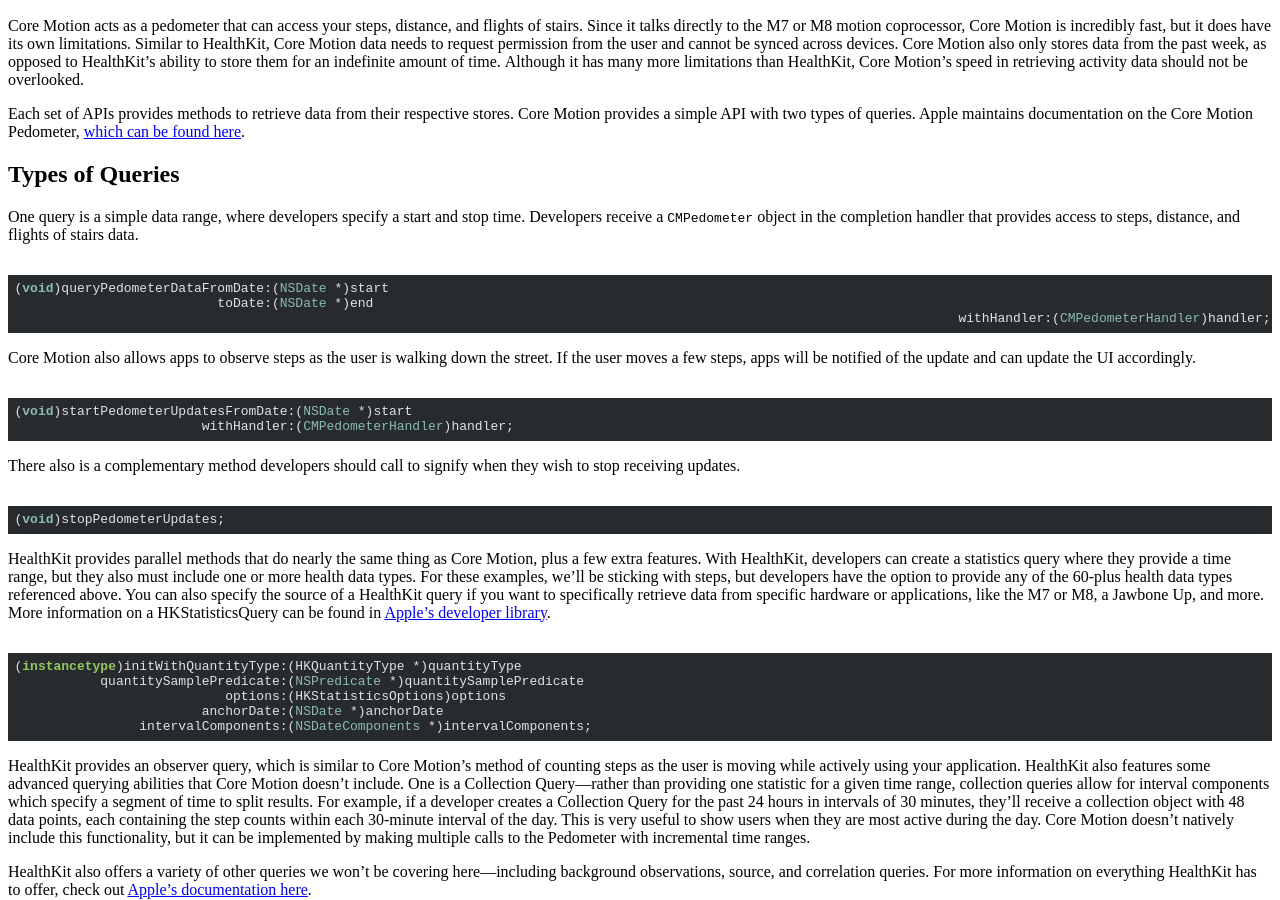
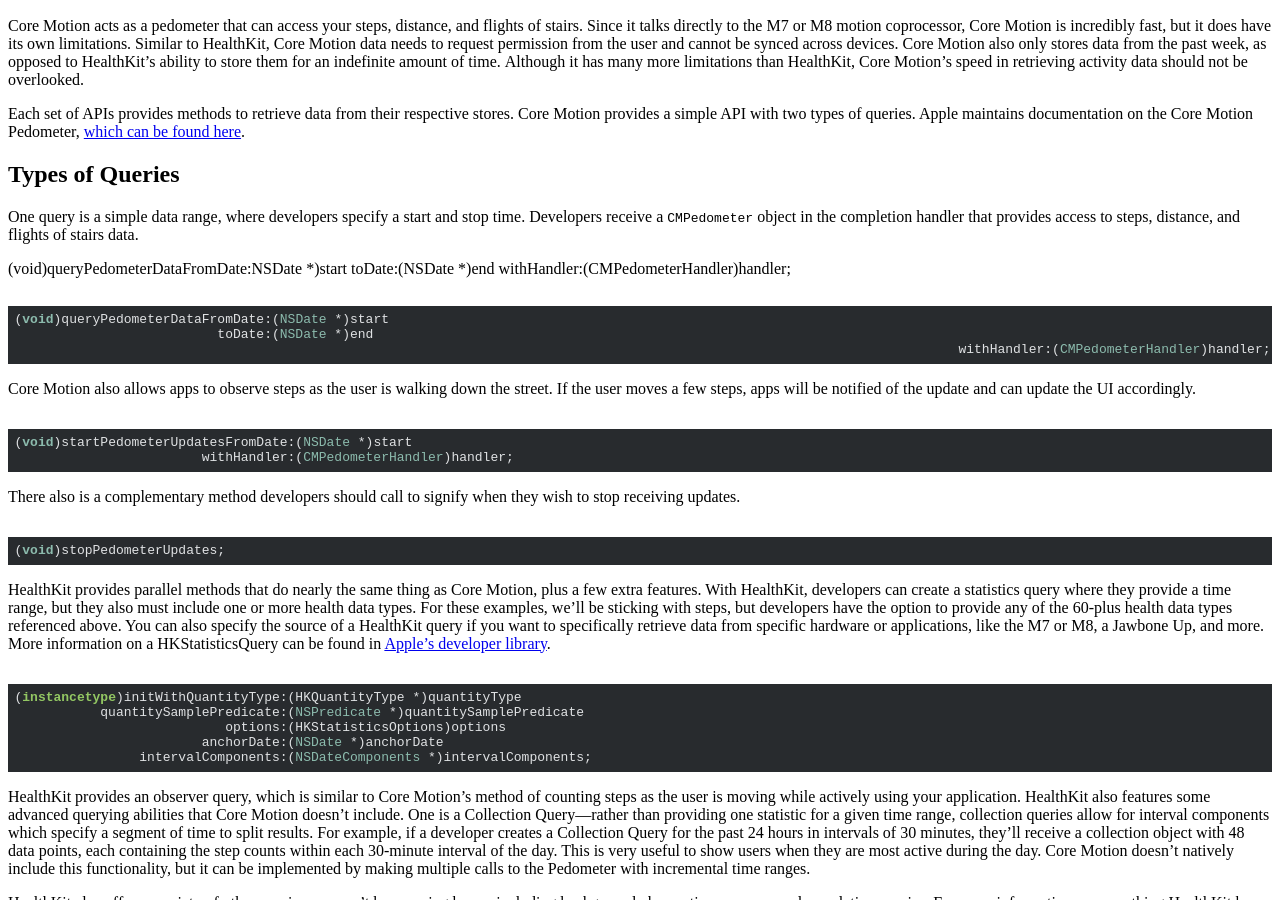
Before and after one commit to conmas/site, a Jekyll site: the page built from _posts/2014-11-17-healthkit-core-motion-ios-step-counting.md, in a window 1280 px wide and 900 px high, scrolled down 1937 px. Built offline with Jekyll 4.4.1, drawn with Linux system fonts in a browser that asks for light colours.

Commit message:
Update 2014-11-17-healthkit-core-motion-ios-step-counting.md

```diff
--- a/_posts/2014-11-17-healthkit-core-motion-ios-step-counting.md
+++ b/_posts/2014-11-17-healthkit-core-motion-ios-step-counting.md
@@ -30,6 +30,12 @@
 ## Types of Queries
 
 One query is a simple data range, where developers specify a start and stop time. Developers receive a `CMPedometer` object in the completion handler that provides access to steps, distance, and flights of stairs data.
+
+<div class="highlight">
+                        (void)queryPedometerDataFromDate:NSDate *)start
+                                                  toDate:(NSDate *)end
+                                             withHandler:(CMPedometerHandler)handler;
+</div>
 
 <pre>
  <code id="htmlViewer" style="color:rgb(224, 226, 228); font-weight:400;background-color:rgb(40, 43, 46);background:rgb(40, 43, 46);display:block;padding: .5em;">(<span style="color:rgb(140, 187, 173); font-weight:700;">void</span>)queryPedometerDataFromDate:(<span style="color:rgb(140, 187, 173); font-weight:400;">NSDate</span> *)start
```
